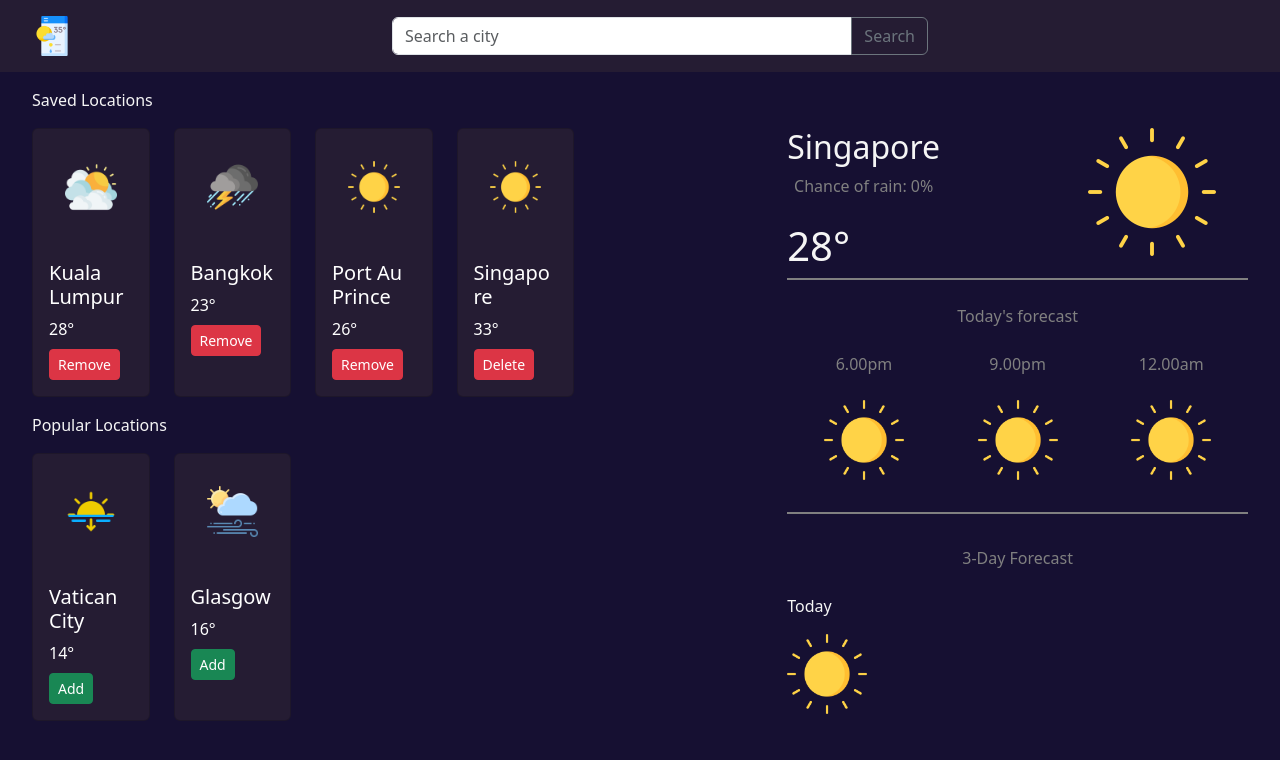
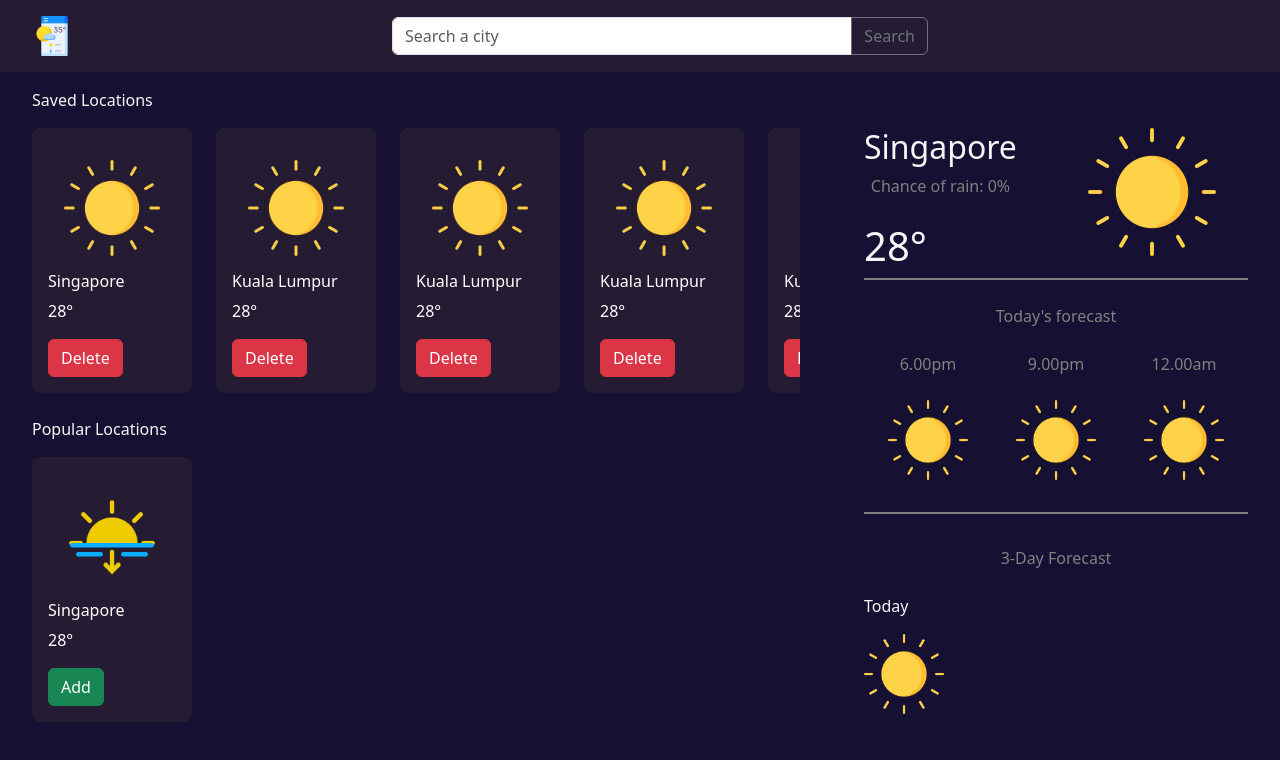
Before and after one commit to faizbasir/weather-app, a React app: page /overview in a window 1280 px wide. Shown: the top 760 px of the page. Built offline with nearby package versions, Linux system fonts and the light colour scheme.

Commit message:
updated ui with scrollable sections

```diff
--- a/src/module/main/container/App.tsx
+++ b/src/module/main/container/App.tsx
@@ -4,6 +4,7 @@ import { Route, BrowserRouter, Routes, Navigate } from "react-router-dom";
 import Overview from "../../overview/Overview";
 import Header from "../../../component/header/Header";
 import "./App.scss";
+import Sandbox from "../../sandbox/Sandbox";
 
 const App = () => {
   const currenLocation = useAppSelector((state) => state.currentLocation.value);
@@ -16,6 +17,7 @@ const App = () => {
       <Routes>
         <Route path="/" element={<Navigate to={"/overview"} />} />
         <Route path="/overview" element={<Overview />} />
+        <Route path="/sandbox" element={<Sandbox />} />
       </Routes>
     </>
   );
--- a/src/module/popularLocations/PopularLocations.tsx
+++ b/src/module/popularLocations/PopularLocations.tsx
@@ -10,42 +10,14 @@ const PopularLocations = () => {
     <>
       <p className="section-header">Popular Locations</p>
       <div className="card-container">
-        <Card
-          style={{
-            width: "17%",
-            backgroundColor: "rgb(37, 28, 51)",
-            color: "white",
-            marginRight: "1.5rem",
-            marginBottom: "1rem",
-          }}
-        >
-          <Card.Img variant="top" src={sunset} className="card-img" />
-          <Card.Body>
-            <Card.Title>Vatican City</Card.Title>
-            <Card.Text>14°</Card.Text>
-            <Button variant="success" size="sm" className="card-button">
-              Add
-            </Button>
-          </Card.Body>
-        </Card>
-        <Card
-          style={{
-            width: "17%",
-            backgroundColor: "rgb(37, 28, 51)",
-            color: "white",
-            marginRight: "1.5rem",
-            marginBottom: "1rem",
-          }}
-        >
-          <Card.Img variant="top" src={windy} className="card-img" />
-          <Card.Body>
-            <Card.Title>Glasgow</Card.Title>
-            <Card.Text>16°</Card.Text>
-            <Button variant="success" size="sm" className="card-button">
-              Add
-            </Button>
-          </Card.Body>
-        </Card>
+        <div className="card-content">
+          <img src={sunset} alt="" className="card-img" />
+          <h3>Singapore</h3>
+          <p>28°</p>
+          <Button className="button" variant="success">
+            Add
+          </Button>
+        </div>
       </div>
     </>
   );
--- /dev/null
+++ b/src/module/sandbox/Sandbox.scss
@@ -0,0 +1,19 @@
+// .sandbox-container {
+//   width: 50%;
+//   border: 2px red solid;
+//   display: flex;
+//   overflow-x: auto;
+//   scrollbar-width: none;
+// }
+// .sandbox-img {
+//   height: 3rem;
+//   width: 3rem;
+// }
+// .card-content {
+//   background-color: grey;
+//   min-width: 20%;
+//   margin-right: 1rem;
+// }
+// .text-sandbox {
+//   margin: 0;
+// }
--- /dev/null
+++ b/src/module/sandbox/Sandbox.tsx
@@ -0,0 +1,33 @@
+import React from "react";
+import "./Sandbox.scss";
+const sunny = require("../../../public/assets/images/sunny.png");
+
+const Sandbox = () => {
+  return (
+    <>
+      <div className="sandbox-container">
+        <div className="card-content">
+          <img src={sunny} alt="" className="sandbox-img" />
+          <p className="text-sandbox">Something here</p>
+        </div>
+        <div className="card-content">
+          <img src={sunny} alt="" className="sandbox-img" />
+          <p className="text-sandbox">Something here</p>
+        </div>
+        <div className="card-content">
+          <img src={sunny} alt="" className="sandbox-img" />
+          <p className="text-sandbox">Something here</p>
+        </div>
+        <div className="card-content">
+          <img src={sunny} alt="" className="sandbox-img" />
+          <p className="text-sandbox">Something here</p>
+        </div>
+        <div className="card-content">
+          <img src={sunny} alt="" className="sandbox-img" />
+          <p className="text-sandbox">Something here</p>
+        </div>
+      </div>
+    </>
+  );
+};
+export default Sandbox;
--- a/src/module/savedLocations/SavedLocations.scss
+++ b/src/module/savedLocations/SavedLocations.scss
@@ -1,34 +1,31 @@
-.card-img {
-  padding: 2rem;
-}
-.card {
-  width: 20%;
-  background-color: rgb(37, 28, 51);
-  color: white;
-}
 .card-container {
   display: flex;
-  flex-wrap: wrap;
+  overflow-x: auto;
+  margin-bottom: 0.5rem;
 }
-.saved-location-card {
-  display: flex;
-  justify-content: space-between;
-  background-color: rgb(37, 28, 51);
-  align-items: center;
-  margin-top: 2rem;
-  padding: 2rem;
-  border-radius: 1.5rem;
+h3 {
+  font-size: medium !important;
 }
-.card-button {
-  font-size: xx-small;
+p,
+h3 {
+  width: fit-content;
 }
-.card-text {
-  width: fit-content;
-  margin-bottom: 0.5rem !important;
+.card-content {
+  background-color: rgb(37, 28, 51) !important;
+  color: white !important;
+  margin-right: 1.5rem;
+  padding: 1rem;
+  margin-bottom: 1rem;
+  min-width: 10rem;
+  border-radius: 0.5rem;
 }
-
-@media screen and (min-width: 1440px) {
-  .card {
-    width: 20%;
-  }
+.card-img {
+  padding: 1rem;
+  height: 8rem;
 }
+.button {
+  max-width: fit-content;
+}
+::-webkit-scrollbar {
+  display: none;
+}
--- a/src/module/savedLocations/SavedLocations.tsx
+++ b/src/module/savedLocations/SavedLocations.tsx
@@ -1,6 +1,6 @@
 import React from "react";
 import "./SavedLocations.scss";
-import { Button, Card, CardGroup } from "react-bootstrap";
+import { Button } from "react-bootstrap";
 const sunny = require("../../../public/assets/images/sunny.png");
 const storm = require("../../../public/assets/images/storm.png");
 const cloudy = require("../../../public/assets/images/cloudy.png");
@@ -10,79 +10,54 @@ const SavedLocations = () => {
     <>
       <p className="section-header">Saved Locations</p>
       <div className="card-container">
-        <Card
-          style={{
-            width: "17%",
-            backgroundColor: "rgb(37, 28, 51)",
-            color: "white",
-            marginRight: "1.5rem",
-            marginBottom: "1rem",
-          }}
-        >
-          <Card.Img variant="top" src={cloudy} className="card-img" />
-          <Card.Body>
-            <Card.Title>Kuala Lumpur</Card.Title>
-            <Card.Text>28°</Card.Text>
-            <Button variant="danger" size="sm" className="card-button">
-              Remove
-            </Button>
-          </Card.Body>
-        </Card>
-        <Card
-          style={{
-            width: "17%",
-            backgroundColor: "rgb(37, 28, 51)",
-            color: "white",
-            marginRight: "1.5rem",
-            marginBottom: "1rem",
-          }}
-        >
-          <Card.Img variant="top" src={storm} className="card-img" />
-          <Card.Body>
-            <Card.Title>Bangkok</Card.Title>
-            <Card.Text>23°</Card.Text>
-            <Button variant="danger" size="sm" className="card-button">
-              Remove
-            </Button>
-          </Card.Body>
-        </Card>
-        <Card
-          style={{
-            width: "17%",
-            backgroundColor: "rgb(37, 28, 51)",
-            color: "white",
-            marginRight: "1.5rem",
-            marginBottom: "1rem",
-          }}
-        >
-          <Card.Img variant="top" src={sunny} className="card-img" />
-          <Card.Body>
-            <Card.Title>Port Au Prince</Card.Title>
-            <Card.Text>26°</Card.Text>
-            <Button variant="danger" size="sm" className="card-button">
-              Remove
-            </Button>
-          </Card.Body>
-        </Card>
-        <Card
-          bsPrefix="card"
-          style={{
-            width: "17%",
-            backgroundColor: "rgb(37, 28, 51)",
-            color: "white",
-            marginRight: "1.5rem",
-            marginBottom: "1rem",
-          }}
-        >
-          <Card.Img variant="top" src={sunny} className="card-img" />
-          <Card.Body>
-            <Card.Title>Singapore</Card.Title>
-            <Card.Text className="card-text">33°</Card.Text>
-            <Button variant="danger" size="sm" className="card-button">
-              Delete
-            </Button>
-          </Card.Body>
-        </Card>
+        <div className="card-content">
+          <img src={sunny} alt="" className="card-img" />
+          <h3>Singapore</h3>
+          <p>28°</p>
+          <Button className="button" variant="danger">
+            Delete
+          </Button>
+        </div>
+        <div className="card-content">
+          <img src={sunny} alt="" className="card-img" />
+          <h3>Kuala Lumpur</h3>
+          <p>28°</p>
+          <Button className="button" variant="danger">
+            Delete
+          </Button>
+        </div>
+        <div className="card-content">
+          <img src={sunny} alt="" className="card-img" />
+          <h3>Kuala Lumpur</h3>
+          <p>28°</p>
+          <Button className="button" variant="danger">
+            Delete
+          </Button>
+        </div>
+        <div className="card-content">
+          <img src={sunny} alt="" className="card-img" />
+          <h3>Kuala Lumpur</h3>
+          <p>28°</p>
+          <Button className="button" variant="danger">
+            Delete
+          </Button>
+        </div>
+        <div className="card-content">
+          <img src={sunny} alt="" className="card-img" />
+          <h3>Kuala Lumpur</h3>
+          <p>28°</p>
+          <Button className="button" variant="danger">
+            Delete
+          </Button>
+        </div>
+        <div className="card-content">
+          <img src={sunny} alt="" className="card-img" />
+          <h3>Kuala Lumpur</h3>
+          <p>28°</p>
+          <Button className="button" variant="danger">
+            Delete
+          </Button>
+        </div>
       </div>
     </>
   );
```
